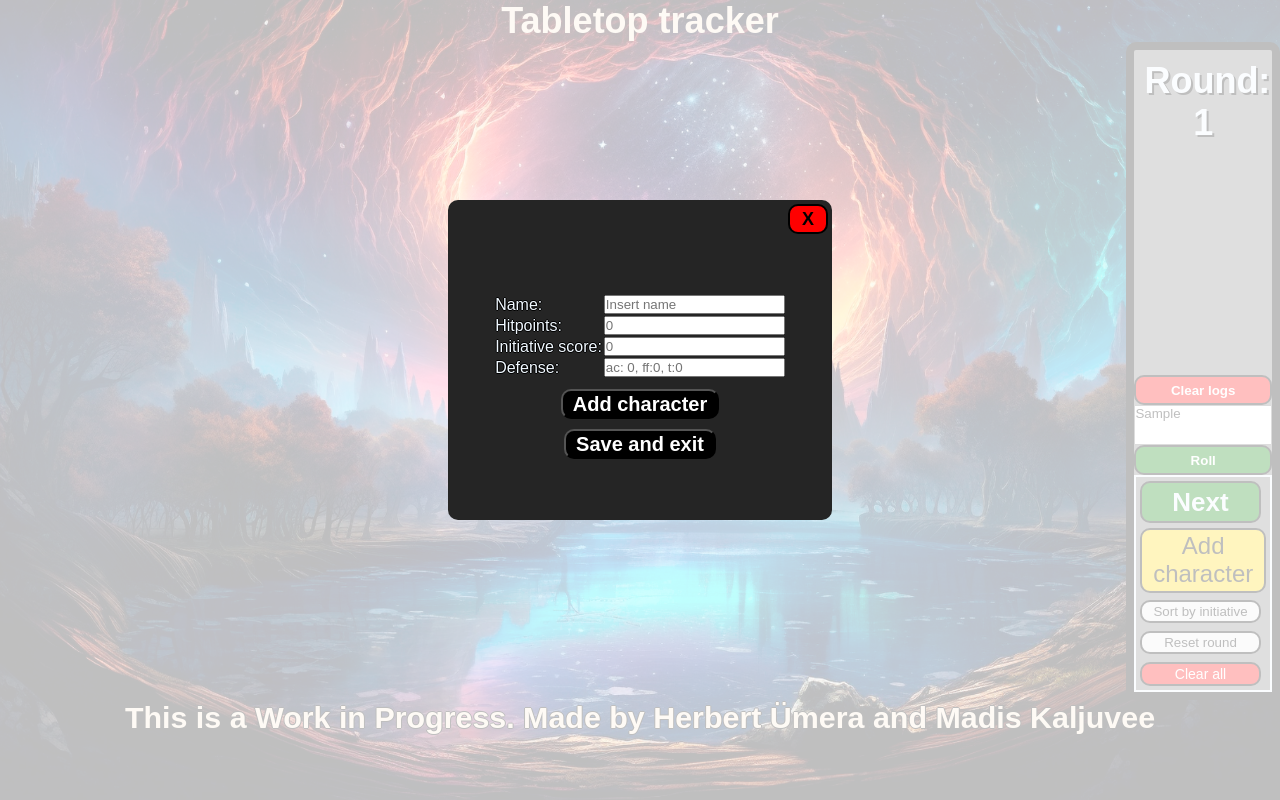
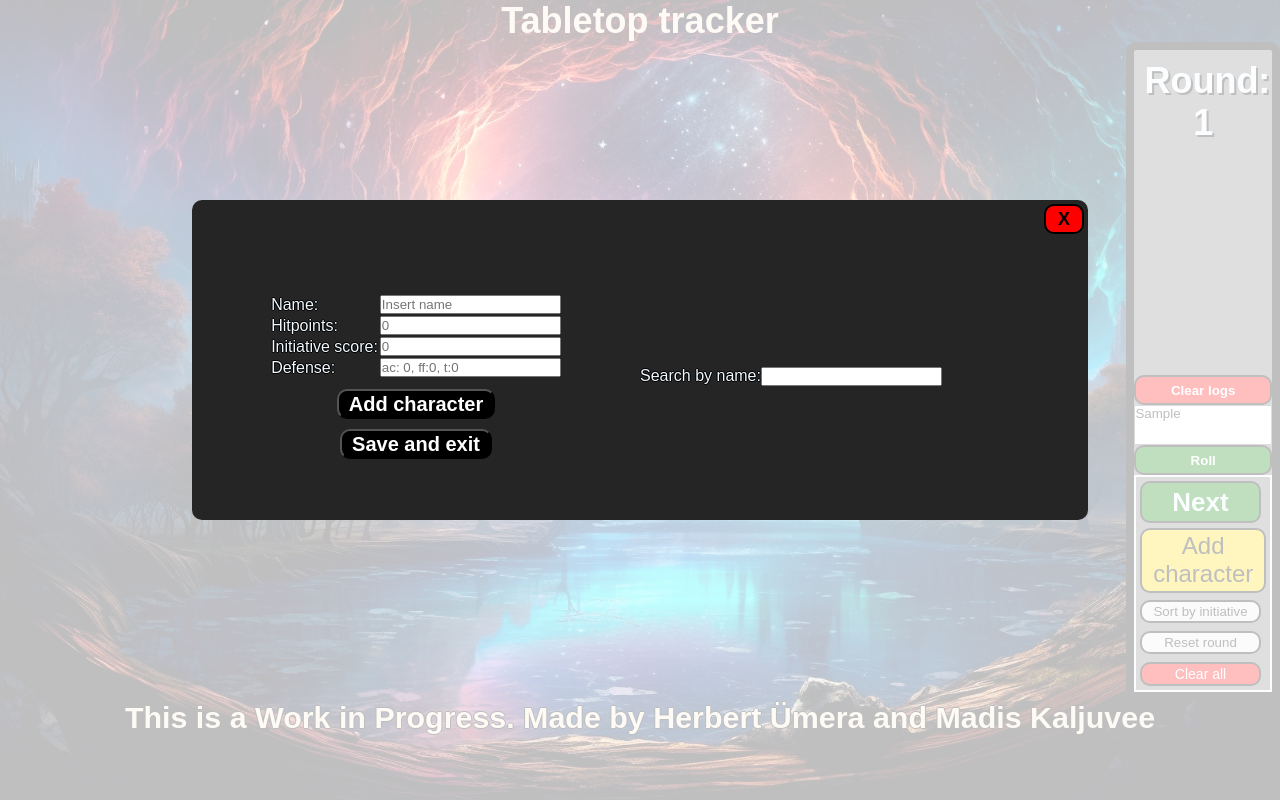
Before and after one commit to PlatypusIV/tabletop_initiative_tracker, a React (Vite) app: page / in a window 1280 px wide. Both pictures are taken after typing "Sample" into the empty fields and a click on the button "Add character". Built offline with nearby package versions, Linux system fonts and the light colour scheme.

Commit message:
began work on saved character list

```diff
--- a/src/components/CharacterEditModal/CharacterEditModal.css
+++ b/src/components/CharacterEditModal/CharacterEditModal.css
@@ -3,14 +3,18 @@
   height: 40%;
   color: aliceblue;
   margin: auto;
-  width: 30%;
+  width: 70%;
   display: block;
   z-index: 1;
   top: 25%;
   position: absolute;
   border-radius: 10px;
-  margin-left: 35%;
-  text-shadow: 1px 0 0 #000, 0 -1px 0 #000, 0 1px 0 #000, -1px 0 0 #000;
+  margin-left: 15%;
+  text-shadow:
+    1px 0 0 #000,
+    0 -1px 0 #000,
+    0 1px 0 #000,
+    -1px 0 0 #000;
 }
 
 .characterEditCloseContainer {
@@ -31,6 +35,16 @@
   border-radius: 10px;
   font-weight: bold;
   font-size: 18px;
+}
+
+.characterAdditionContainer {
+  width: 100%;
+  height: 90%;
+  bottom: 0;
+  display: flex;
+  flex-direction: row;
+  justify-content: center;
+  align-items: center;
 }
 
 .characterEditContentContainer {
@@ -55,6 +69,10 @@
   border-radius: 10px;
 }
 
+.characterLoadContainer {
+  width: 100%;
+}
+
 @media only screen and (max-width: 600px) {
   .characterEditModal {
     width: 100%;
--- a/src/components/CharacterEditModal/CharacterEditModal.tsx
+++ b/src/components/CharacterEditModal/CharacterEditModal.tsx
@@ -61,12 +61,17 @@ export default function CharacterEditModal(props: Props) {
     setInitiativeScore(0);
   }
 
+  function onSearchSavedCharacterInputChange(searchTerm:string){
+    console.log(searchTerm);
+  }
+
   return (
     <Modal isOpen={props.isOpen} className='characterEditModal'>
       <div className='characterEditCloseContainer'>
         <button onClick={()=>props.closeModal()} className='characterEditCloseButton'>X</button>
       </div>
-      <div className='characterEditContentContainer'>
+      <div className='characterAdditionContainer'>
+<div className='characterEditContentContainer'>
         <table>
           <tbody>
             <tr>
@@ -96,6 +101,18 @@ export default function CharacterEditModal(props: Props) {
       <button onClick={saveCharacterAndClose} className='characterEditConfirmButton'>{props.characterToEdit.name=== '' ? 'Save and exit' : 'Save changes and close'}</button>
       </div>
 
+      <div className='characterLoadContainer'>
+          <label htmlFor="savedCharacterSearch">Search by name:</label>
+          <input type="text" id="savedCharacterSearch" onChange={(e)=>onSearchSavedCharacterInputChange(e.target.value)}></input>
+          <div className='savedCharacteTableContainer'>
+          <table className='savedCharacterTable'>
+
+          </table>
+        </div>
+      </div>
+      </div>
+
+
     </Modal>
   )
 }
```
